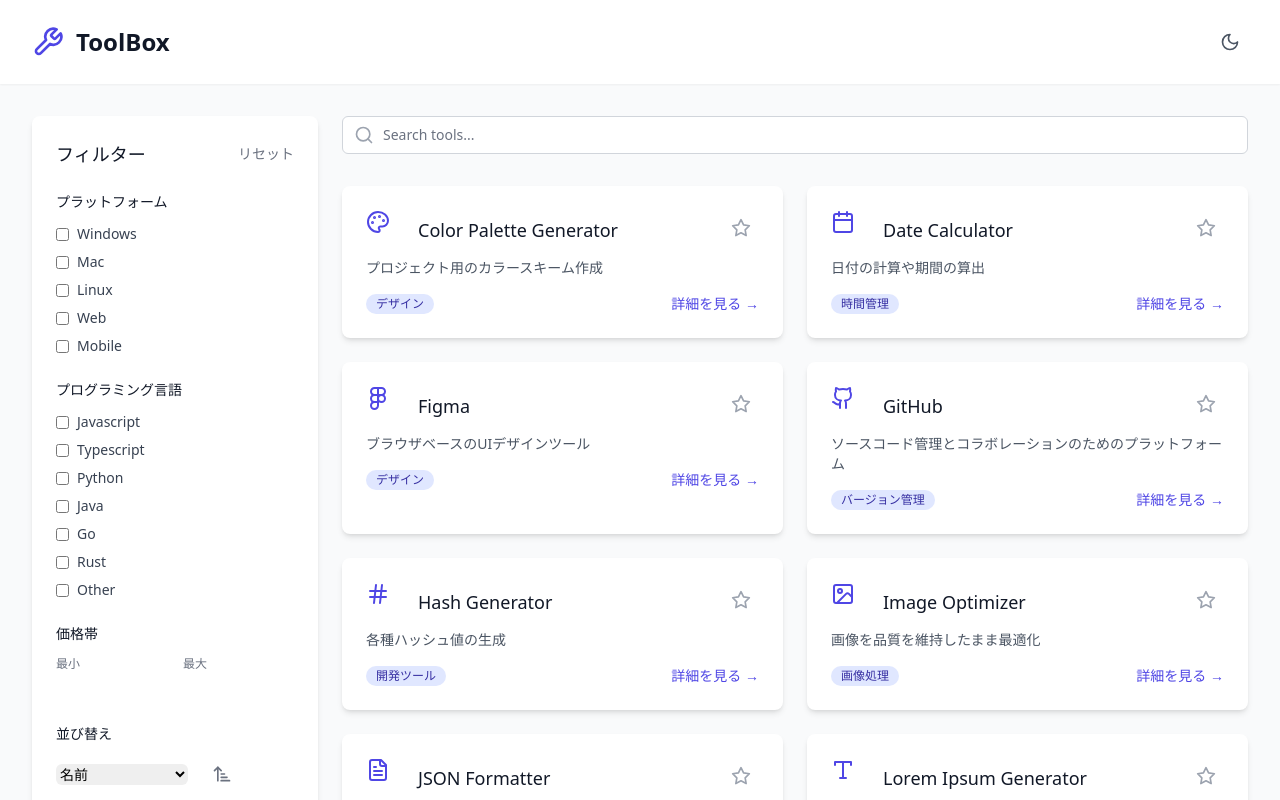
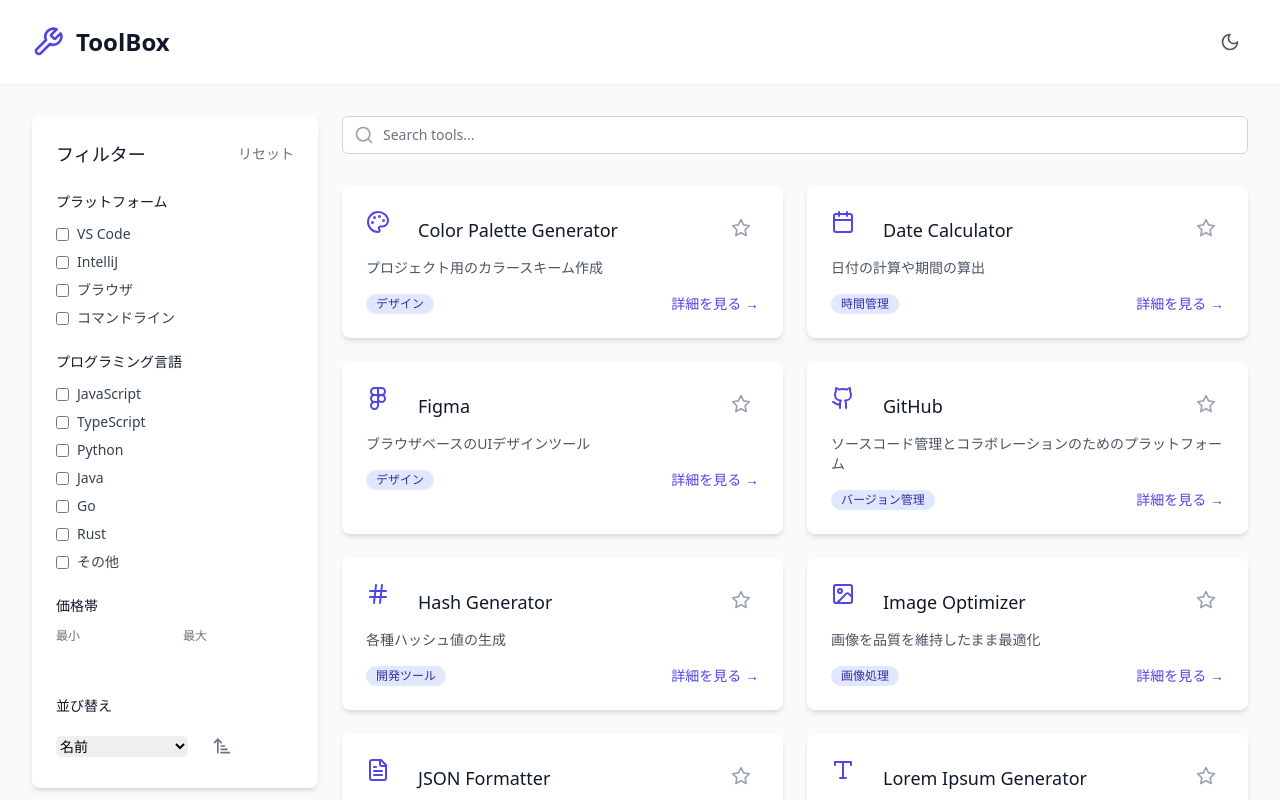
Before and after one commit to hrfm1623/ToolHub, a React (Vite) app: page / in a window 1280 px wide. Shown: the top 800 px of the page. Built offline with nearby package versions, Linux system fonts and the light colour scheme.

Commit message:
refactor: プラットフォームと言語の定義を実用的なものに修正

```diff
--- a/src/components/FilterPanel.tsx
+++ b/src/components/FilterPanel.tsx
@@ -13,15 +13,21 @@ import {
 } from "../store/filterSlice";
 import { Platform, ProgrammingLanguage } from "../types/tool";
 
-const platforms: Platform[] = ["windows", "mac", "linux", "web", "mobile"];
-const languages: ProgrammingLanguage[] = [
-  "javascript",
-  "typescript",
-  "python",
-  "java",
-  "go",
-  "rust",
-  "other",
+const platforms: { value: Platform; label: string }[] = [
+  { value: "vscode", label: "VS Code" },
+  { value: "intellij", label: "IntelliJ" },
+  { value: "browser", label: "ブラウザ" },
+  { value: "cli", label: "コマンドライン" },
+];
+
+const languages: { value: ProgrammingLanguage; label: string }[] = [
+  { value: "javascript", label: "JavaScript" },
+  { value: "typescript", label: "TypeScript" },
+  { value: "python", label: "Python" },
+  { value: "java", label: "Java" },
+  { value: "go", label: "Go" },
+  { value: "rust", label: "Rust" },
+  { value: "other", label: "その他" },
 ];
 
 export const FilterPanel: React.FC = () => {
@@ -53,16 +59,16 @@ export const FilterPanel: React.FC = () => {
           プラットフォーム
         </h3>
         <div className="space-y-2">
-          {platforms.map((platform) => (
-            <label key={platform} className="flex items-center">
+          {platforms.map(({ value, label }) => (
+            <label key={value} className="flex items-center">
               <input
                 type="checkbox"
-                checked={selectedPlatforms.includes(platform)}
-                onChange={() => dispatch(togglePlatform(platform))}
+                checked={selectedPlatforms.includes(value)}
+                onChange={() => dispatch(togglePlatform(value))}
                 className="rounded border-gray-300 dark:border-gray-600 text-indigo-600 dark:text-indigo-400 focus:ring-indigo-500 dark:focus:ring-indigo-400"
               />
-              <span className="ml-2 text-sm text-gray-700 dark:text-gray-300 capitalize">
-                {platform}
+              <span className="ml-2 text-sm text-gray-700 dark:text-gray-300">
+                {label}
               </span>
             </label>
           ))}
@@ -74,16 +80,16 @@ export const FilterPanel: React.FC = () => {
           プログラミング言語
         </h3>
         <div className="space-y-2">
-          {languages.map((language) => (
-            <label key={language} className="flex items-center">
+          {languages.map(({ value, label }) => (
+            <label key={value} className="flex items-center">
               <input
                 type="checkbox"
-                checked={selectedLanguages.includes(language)}
-                onChange={() => dispatch(toggleLanguage(language))}
+                checked={selectedLanguages.includes(value)}
+                onChange={() => dispatch(toggleLanguage(value))}
                 className="rounded border-gray-300 dark:border-gray-600 text-indigo-600 dark:text-indigo-400 focus:ring-indigo-500 dark:focus:ring-indigo-400"
               />
-              <span className="ml-2 text-sm text-gray-700 dark:text-gray-300 capitalize">
-                {language}
+              <span className="ml-2 text-sm text-gray-700 dark:text-gray-300">
+                {label}
               </span>
             </label>
           ))}
--- a/src/data/tools.ts
+++ b/src/data/tools.ts
@@ -24,7 +24,7 @@ export const tools: Tool[] = [
     category: "バージョン管理",
     githubUrl: "https://github.com/github",
     documentationUrl: "https://docs.github.com",
-    platforms: ["web"],
+    platforms: ["browser", "cli"],
     languages: ["javascript", "typescript", "python", "java", "go", "rust"],
     longDescription:
       "GitHubは、世界最大のソフトウェア開発プラットフォームです。オープンソースプロジェクトのホスティング、バージョン管理、コードレビュー、イシュー管理など、包括的な開発ワークフローをサポートします。",
@@ -62,7 +62,7 @@ export const tools: Tool[] = [
     icon: Figma,
     url: "https://www.figma.com",
     category: "デザイン",
-    platforms: ["web"],
+    platforms: ["browser"],
     languages: ["typescript"],
     documentationUrl: "https://help.figma.com",
     longDescription:
@@ -77,10 +77,10 @@ export const tools: Tool[] = [
     category: "開発ツール",
     githubUrl: "https://github.com/microsoft/vscode",
     documentationUrl: "https://code.visualstudio.com/docs",
-    platforms: ["windows", "mac", "linux"],
+    platforms: ["vscode"],
     languages: ["javascript", "typescript", "python", "java", "go", "rust"],
     relatedTools: ["github"],
-    alternativeTools: ["sublime-text", "atom"],
+    alternativeTools: ["intellij"],
   },
   {
     id: "image-optimizer",
@@ -89,7 +89,7 @@ export const tools: Tool[] = [
     icon: Image,
     url: "https://squoosh.app",
     category: "画像処理",
-    platforms: ["web"],
+    platforms: ["browser"],
     longDescription:
       "ブラウザベースの高度な画像最適化ツール。様々なフォーマットに対応し、プレビューを確認しながら最適な設定を選択できます。",
   },
@@ -100,7 +100,7 @@ export const tools: Tool[] = [
     icon: FileText,
     url: "https://jsonformatter.org",
     category: "開発ツール",
-    platforms: ["web"],
+    platforms: ["browser", "vscode"],
     languages: ["javascript"],
     longDescription:
       "JSONデータを見やすく整形し、構文の検証も行えるオンラインツール。データの圧縮や展開、異なるフォーマット間の変換にも対応しています。",
@@ -112,7 +112,7 @@ export const tools: Tool[] = [
     icon: Calculator,
     url: "https://unitconverters.net",
     category: "ユーティリティ",
-    platforms: ["web"],
+    platforms: ["browser"],
     longDescription:
       "長さ、重さ、温度など、あらゆる単位の変換に対応したツール。直感的なインターフェースで素早く正確な変換が可能です。",
   },
@@ -123,7 +123,7 @@ export const tools: Tool[] = [
     icon: Clock,
     url: "https://worldtimebuddy.com",
     category: "時間管理",
-    platforms: ["web", "mobile"],
+    platforms: ["browser"],
     longDescription:
       "世界中の時刻を一目で確認できるツール。ミーティングのスケジュール調整やリモートワークでの時差確認に便利です。",
   },
@@ -134,7 +134,7 @@ export const tools: Tool[] = [
     icon: Calendar,
     url: "https://timeanddate.com/date/duration.html",
     category: "時間管理",
-    platforms: ["web"],
+    platforms: ["browser"],
     longDescription:
       "日付間の期間計算、特定の日数後の日付算出など、日付に関する計算を簡単に行えるツール。",
   },
@@ -145,7 +145,7 @@ export const tools: Tool[] = [
     icon: QrCode,
     url: "https://qr-code-generator.com",
     category: "ユーティリティ",
-    platforms: ["web"],
+    platforms: ["browser"],
     longDescription:
       "様々なデータ形式に対応したQRコード生成ツール。カスタマイズ可能なデザインオプションも提供しています。",
   },
@@ -156,7 +156,7 @@ export const tools: Tool[] = [
     icon: Hash,
     url: "https://passwordsgenerator.net/sha256-hash-generator",
     category: "開発ツール",
-    platforms: ["web"],
+    platforms: ["browser", "cli"],
     languages: ["javascript"],
     longDescription:
       "MD5、SHA-1、SHA-256など、様々なハッシュアルゴリズムに対応したハッシュ値生成ツール。",
@@ -168,7 +168,7 @@ export const tools: Tool[] = [
     icon: Type,
     url: "https://loremipsum.io",
     category: "コンテンツ",
-    platforms: ["web"],
+    platforms: ["browser"],
     longDescription:
       "デザインやレイアウトの確認用に、様々な長さやフォーマットのダミーテキストを生成できるツール。",
   },
@@ -179,7 +179,7 @@ export const tools: Tool[] = [
     icon: Palette,
     url: "https://coolors.co",
     category: "デザイン",
-    platforms: ["web"],
+    platforms: ["browser"],
     longDescription:
       "カラーパレットの生成や編集、保存が可能なツール。色のハーモニーやアクセシビリティも考慮したパレット作成をサポートします。",
     relatedTools: ["figma"],
--- a/src/types/tool.ts
+++ b/src/types/tool.ts
@@ -15,7 +15,7 @@ export type Tutorial = {
   type: "video" | "article" | "documentation";
 };
 
-export type Platform = "windows" | "mac" | "linux" | "web" | "mobile";
+export type Platform = "vscode" | "intellij" | "browser" | "cli";
 export type ProgrammingLanguage =
   | "javascript"
   | "typescript"
```
